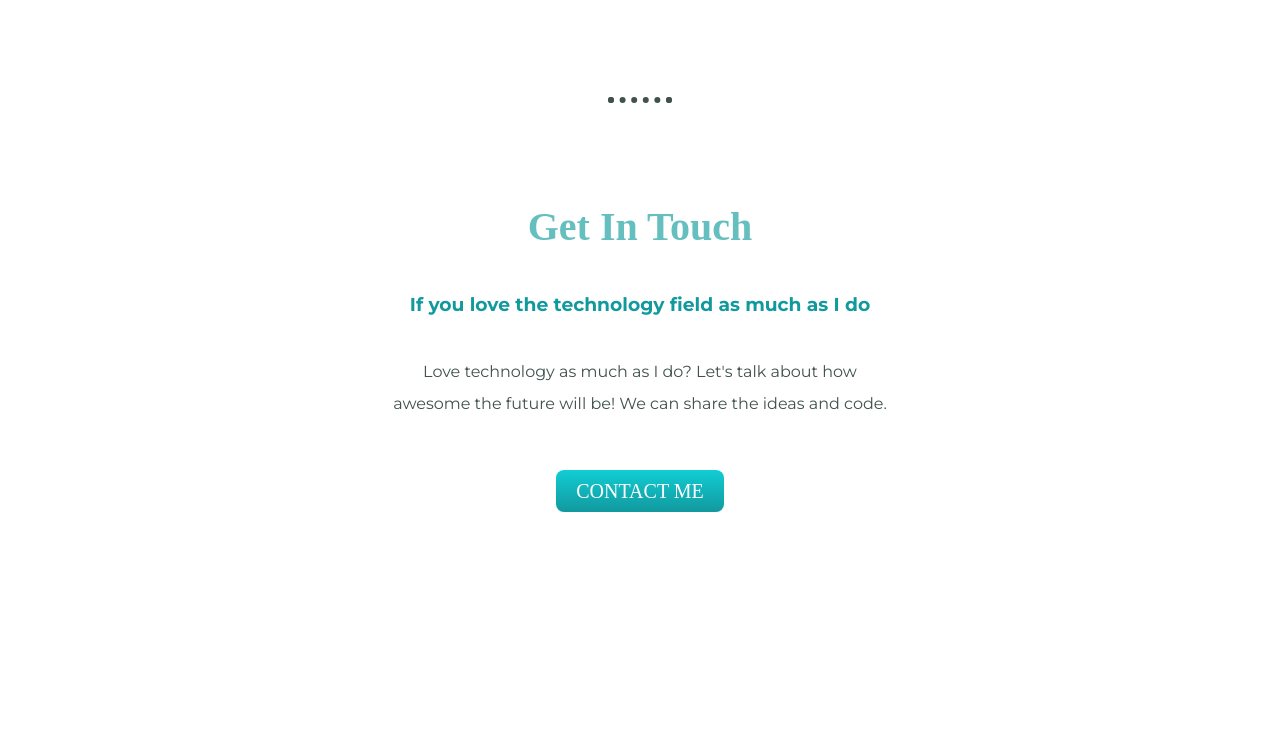
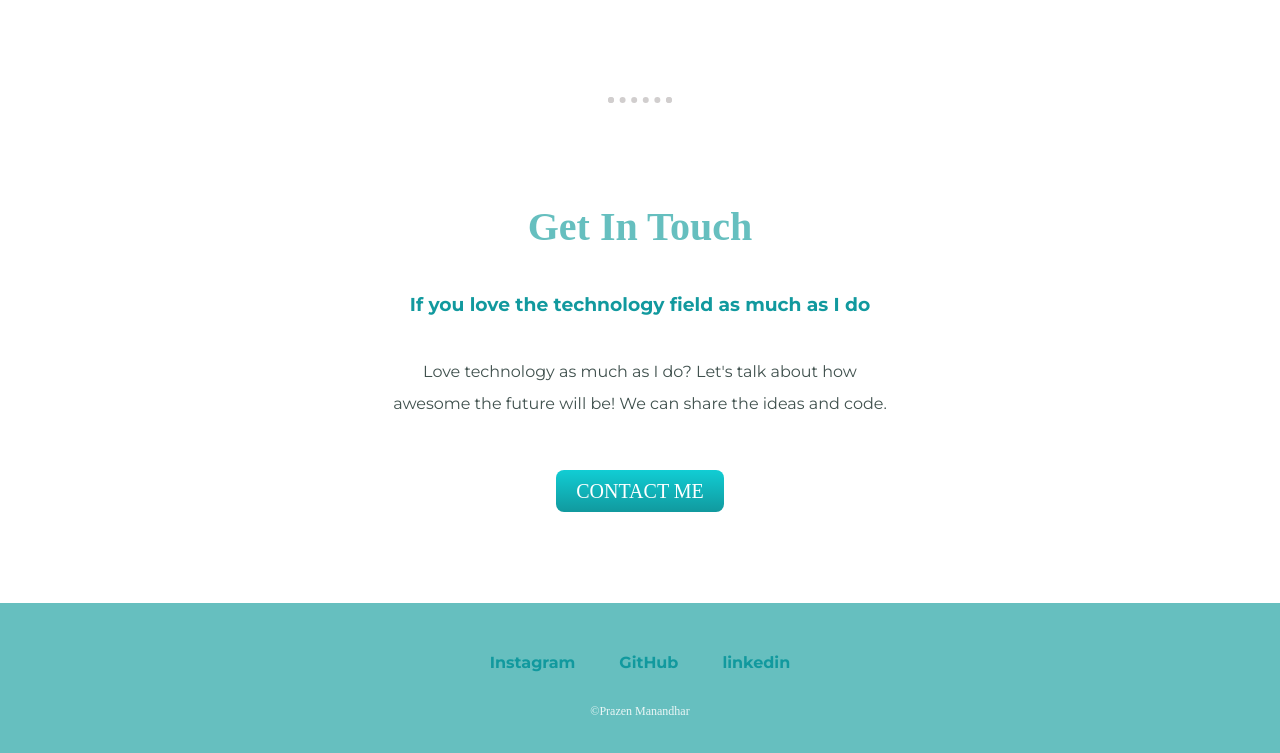
Before and after one commit to Prazen/Portfolio, a plain HTML site: page index.html in a window 1280 px wide. Shown: the part 2218-2971 px from the top of the page. Before the commit the page ends 2821 px from the top, so only its background shows below. Drawn offline with Linux system fonts and the light colour scheme; a web font is replaced by a local one.

Commit message:
Update to last-container

```diff
--- a/index.html
+++ b/index.html
@@ -85,6 +85,15 @@
         </div>
 
 
-        <div class="last-container"></div>
+        <div class="last-container">
+
+            <a class="footer-link" href="https://www.instagram.com/_prazen_mndhr_/">Instagram</a>
+
+            <a class="footer-link" href="https://www.github.com/Prazen">GitHub</a>
+
+            <a class="footer-link" href="https://www.linkedin.com/in/prazen-manandhar-4952b3242">linkedin</a>
+
+            <p class="copyright">&copy;Prazen Manandhar   </p>
+        </div>
 </body>
 </html>
--- a/style.css
+++ b/style.css
@@ -83,7 +83,7 @@ h3{
 }
 
 hr{
-    border: dotted 6px;
+    border: dotted rgb(209, 206, 206) 6px;
     border-bottom: none;
     width: 4%;
     margin: 100px auto;
@@ -133,3 +133,25 @@ hr{
 .btn:hover{
    background: #11999e;
 }
+
+/* bottom/footer container */
+
+.last-container{
+    background-color: #66bfbf;
+    padding: 50px 0 20px 0;
+}
+
+.last-container > .footer-link{
+    color:#11999e;
+    font-family:'Montserrat', serif ;
+    font-weight: bold;
+    font-size: 16px;
+    margin: 10px 20px;
+    text-decoration: none;
+}
+
+.copyright{
+    color: #eaf6f6;
+    font-size: 0.75rem;
+    padding: 20px 0;
+}
```
